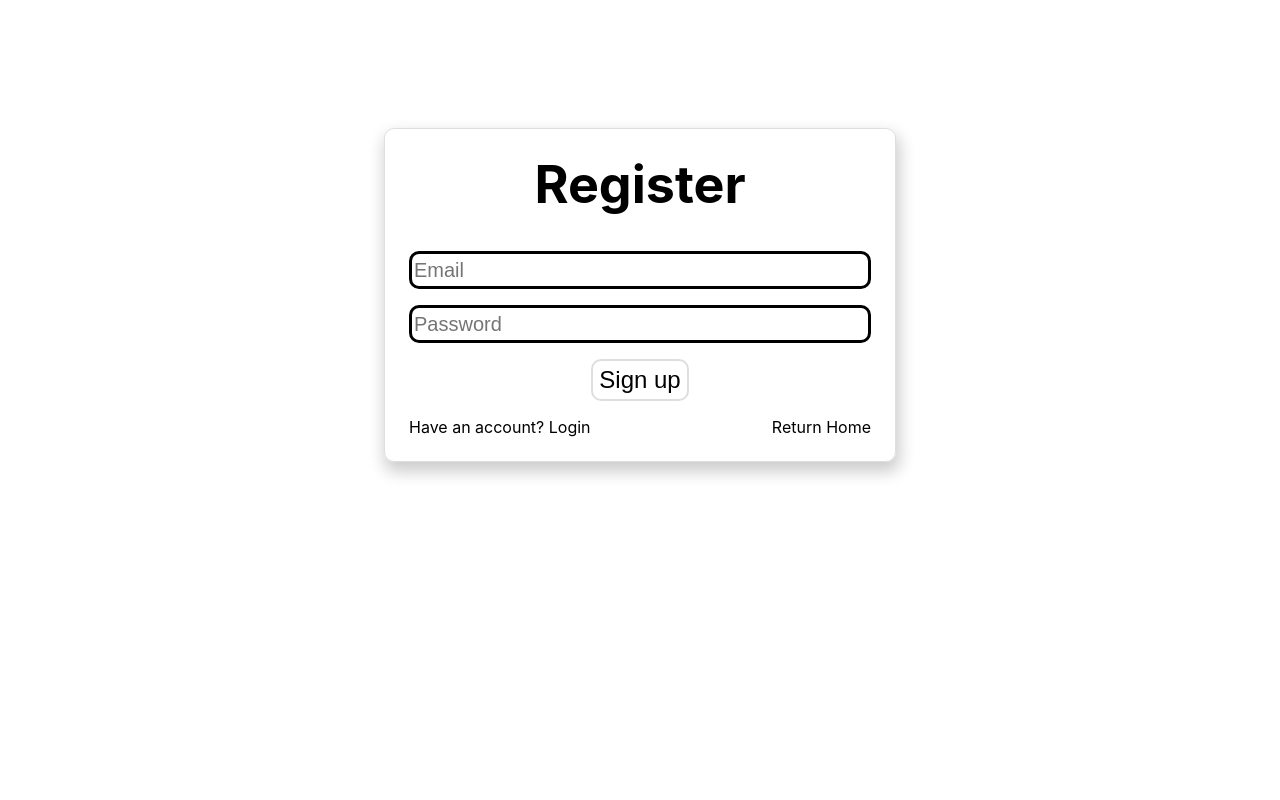
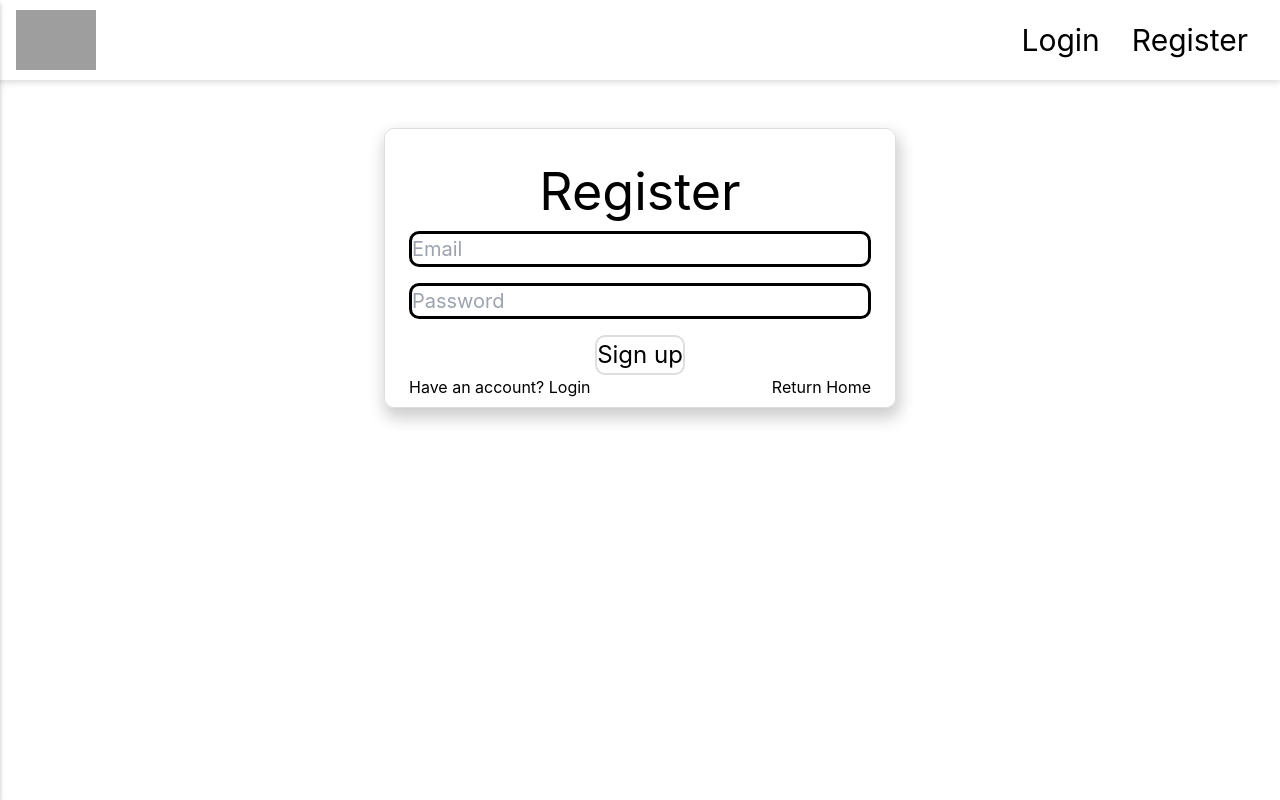
Before and after one commit to 1Handy-Man1/Store-NextJS, a Next.js app: page /Register in a window 1280 px wide. Built offline with nearby package versions, Linux system fonts and the light colour scheme; grey boxes are pictures that could not be loaded.

Commit message:
completed navbar using tailwindcss.

```diff
--- /dev/null
+++ b/components/Navbar.js
@@ -0,0 +1,100 @@
+import { useState } from 'react'
+
+function NavLink({to, children}) {
+    return <a href={to} className={`mx-4`}>
+        {children}
+    </a>
+}
+
+function MobileNav({open, setOpen}) {
+    return (
+        <div className={`absolute top-0 left-0 h-screen w-screen bg-white transform ${open ? "-translate-x-0" : "-translate-x-full"} transition-transform duration-300 ease-in-out filter drop-shadow-md `}>
+            <div className="flex items-center justify-center filter drop-shadow-md bg-white h-20"> {/*logo container*/}
+                <a className="text-3xl font-semibold" href="/"><img className='h-20 w-full object-cover md:h-full md:w-20' src='https://d1nhio0ox7pgb.cloudfront.net/_img/i_collection_png/512x512/plain/playing_cards.png'></img></a>
+            </div>
+            <div className="flex flex-col ml-4 text-center">
+                <a className="text-2xl font-medium my-4" href="/Login" onClick={() => setTimeout(() => {setOpen(!open)}, 100)}>
+                    Login
+                </a>
+                <a className="text-2xl font-normal my-4" href="/Register" onClick={() => setTimeout(() => {setOpen(!open)}, 100)}>
+                    Register
+                </a>
+            </div>
+        </div>
+    )
+}
+
+export default function Navbar() {
+    const [open, setOpen] = useState(false)
+        return (
+            <nav className="flex filter drop-shadow-md bg-white px-4 py-4 h-20 items-center fixed w-full top-0">
+                <MobileNav open={open} setOpen={setOpen}/>
+                <div className="w-3/12 flex items-center">
+                    <a className="text-4xl font-semibold" href="/"><img className='h-20 w-full object-cover md:h-full md:w-20' src='https://d1nhio0ox7pgb.cloudfront.net/_img/i_collection_png/512x512/plain/playing_cards.png'></img></a>
+                </div>
+                <div className="w-9/12 flex justify-end items-center">
+
+                    <div className="z-50 flex relative w-8 h-8 flex-col justify-between items-center md:hidden" onClick={() => {
+                        setOpen(!open)
+                    }}>
+                        {/* hamburger button */}
+                        <span className={`h-1 w-full bg-black rounded-lg transform transition duration-300 ease-in-out ${open ? "rotate-45 translate-y-3.5" : ""}`} />
+                        <span className={`h-1 w-full bg-black rounded-lg transition-all duration-300 ease-in-out ${open ? "w-0" : "w-full"}`} />
+                        <span className={`h-1 w-full bg-black rounded-lg transform transition duration-300 ease-in-out ${open ? "-rotate-45 -translate-y-3.5" : ""}`} />
+                    </div>
+
+                    <div className="hidden md:flex text-3xl">
+                        <NavLink to="/Login">
+                            Login
+                        </NavLink>
+                        <NavLink to="/Register">
+                            Register
+                        </NavLink>
+                    </div>
+                </div>
+            </nav>
+        )
+}
+
+
+// import {Transition} from "@headlessui/react";  //for smooth transition between tabs
+// import Link from "react-scroll"; // alternate for a tag. In Next js we use link for href
+
+// function Navbar() {
+//   return (
+//     <div>
+//         {/* For main Nav container */}
+//         <nav className='shadow-sm fixed w-full z-10'>
+//             <div className='w-full'>
+//                 <div className='flex items-counter h-20 w-full'>
+//                     {/* first block section Outer part */}
+//                     <div className='flex items items-counter mx-20 justify-between w-full'>
+//                         <div className='flex justify-counter items-counter flex-shrink-0'>
+//                             <h1 className='font-bold text-xl cursor-pointer'>
+//                                 Card<span className='text-red-500'>Master</span>
+//                             </h1>
+//                         </div>
+//                         {/* for small screen we do not show tabs that's Y written hidden and on meduim device i.e md
+//                         we want them as block */}
+//                         <div className='hidden md:block'>
+//                             <div className='ml-10 flex items-baseline space-x-4'>
+//                                 <Link
+//                                     activeClass='Home'
+//                                     to='about'
+//                                     smooth={true}
+//                                     offset={500}
+//                                     duration={500}
+//                                     className='cursor-pointer text-blue-600 font-semibold px-3 py-2 text-md hover:fontblack'>
+//                                     Home
+//                                 </Link>
+//                             </div>
+//                         </div>
+//                     </div>
+//                 </div>
+//             </div>
+//         </nav>
+//     </div>
+//   )
+// }
+
+// export default Navbar
--- a/pages/AdminHome/index.js
+++ b/pages/AdminHome/index.js
@@ -7,8 +7,6 @@ export default function Admin() {
     <Head>
         <title>Admin home</title>
     </Head>
-
-
 
     <main className={styles.main}>
         <div className={styles.ViewList}>
--- a/pages/_app.js
+++ b/pages/_app.js
@@ -1,7 +1,12 @@
+import Navbar from '../components/Navbar'
 import '../styles/globals.css'
 
 function MyApp({ Component, pageProps }) {
-  return <Component {...pageProps} />
+  return <>
+    <Navbar/>
+
+    <Component {...pageProps} />
+   </>
 }
 
 export default MyApp
--- a/pages/index.js
+++ b/pages/index.js
@@ -1,30 +1,8 @@
 import Head from 'next/head'
-import Image from 'next/image'
 import Link from "next/link";
 import styles from '../styles/Home.module.css'
-import style from '../styles/Navbar.module.css';
-import { useState, useEffect } from "react";
 
 export default function Home() {
-  // const [toggleMenu, setToggleMenu] = useState(false);
-  // const [screenWidth, setScreenWidth] = useState(window.innerWidth);
-
-  // const toggleNav = () => {
-  //     setToggleMenu(!toggleMenu)
-  // }
-
-  // useEffect(() => {
-  //     const changeWidth = () => {
-  //         setScreenWidth(window.innerWidth);
-  //     }
-
-  //     window.addEventListener('resize', changeWidth)
-
-  //     return () => {
-  //         window.removeEventListener('resize', changeWidth)
-  //     }
-  // }, [])
-
 
   return (
     <div>
@@ -33,30 +11,6 @@ export default function Home() {
         <meta name="description" content="Generated by create next app" />
         {/* <link rel="icon" href="/favicon.ico" /> replace with a card ico */}
       </Head>
-
-      <nav className={style.nav}>
-        <img src='https://www.nicepng.com/png/detail/214-2146883_4-fake-stamp-vector-fake-news-logo-png.png' alt="Logo"></img>
-          {/* {(toggleMenu || screenWidth > 700) && ( */}
-            <ul>
-              <li>
-                <Link href="/">
-                  <p>Home</p>
-                </Link>
-              </li>
-              <li>
-                <Link href="/Login">
-                  <p>Login</p>
-                </Link>
-              </li>
-              <li>
-                <Link href="/Register">
-                  <p>Register</p>
-                </Link>
-              </li>
-            </ul>
-          {/* )} */}
-        <button /* onClick={toggleNav} */><i class="fa-solid fa-bars"></i></button>
-      </nav>
 
       <main className={styles.main}>
         <div className={styles.containImg}>
@@ -100,7 +54,7 @@ export default function Home() {
         </div>
       </main>
 
-      <footer className={styles.footer}>
+      {/* <footer className={styles.footer}>
         <a
           href="https://vercel.com?utm_source=create-next-app&utm_medium=default-template&utm_campaign=create-next-app"
           target="_blank"
@@ -111,7 +65,7 @@ export default function Home() {
             <Image src="/vercel.svg" alt="Vercel Logo" width={72} height={16} />
           </span>
         </a>
-      </footer>
+      </footer> */}
     </div>
   )
 }
--- /dev/null
+++ b/postcss.config.js
@@ -0,0 +1,6 @@
+module.exports = {
+  plugins: {
+    tailwindcss: {},
+    autoprefixer: {},
+  },
+}
--- a/styles/Admin.module.css
+++ b/styles/Admin.module.css
@@ -3,6 +3,7 @@
     display: flex;
     flex-direction: column;
     align-items: center;
+    margin-top: 5rem;
 }
 
 .ViewList {
--- a/styles/Home.module.css
+++ b/styles/Home.module.css
@@ -4,6 +4,7 @@
   display: flex;
   flex-direction: column;
   align-items: center;
+  margin-top: 5rem;
 }
 
 .containImg {
--- a/styles/globals.css
+++ b/styles/globals.css
@@ -1,3 +1,7 @@
+@tailwind base;
+@tailwind components;
+@tailwind utilities;
+
 html,
 body {
   padding: 0;
--- /dev/null
+++ b/tailwind.config.js
@@ -0,0 +1,10 @@
+module.exports = {
+  content: [
+    './pages/**/*.{js,ts,jsx,tsx}',
+    './components/**/*.{js,ts,jsx,tsx}'
+  ],
+  theme: {
+    extend: {},
+  },
+  plugins: [],
+}
```
Also changed, not shown: package.json (+7 -2 lines), 1 other file (tests, documents, lock files or other folders).
